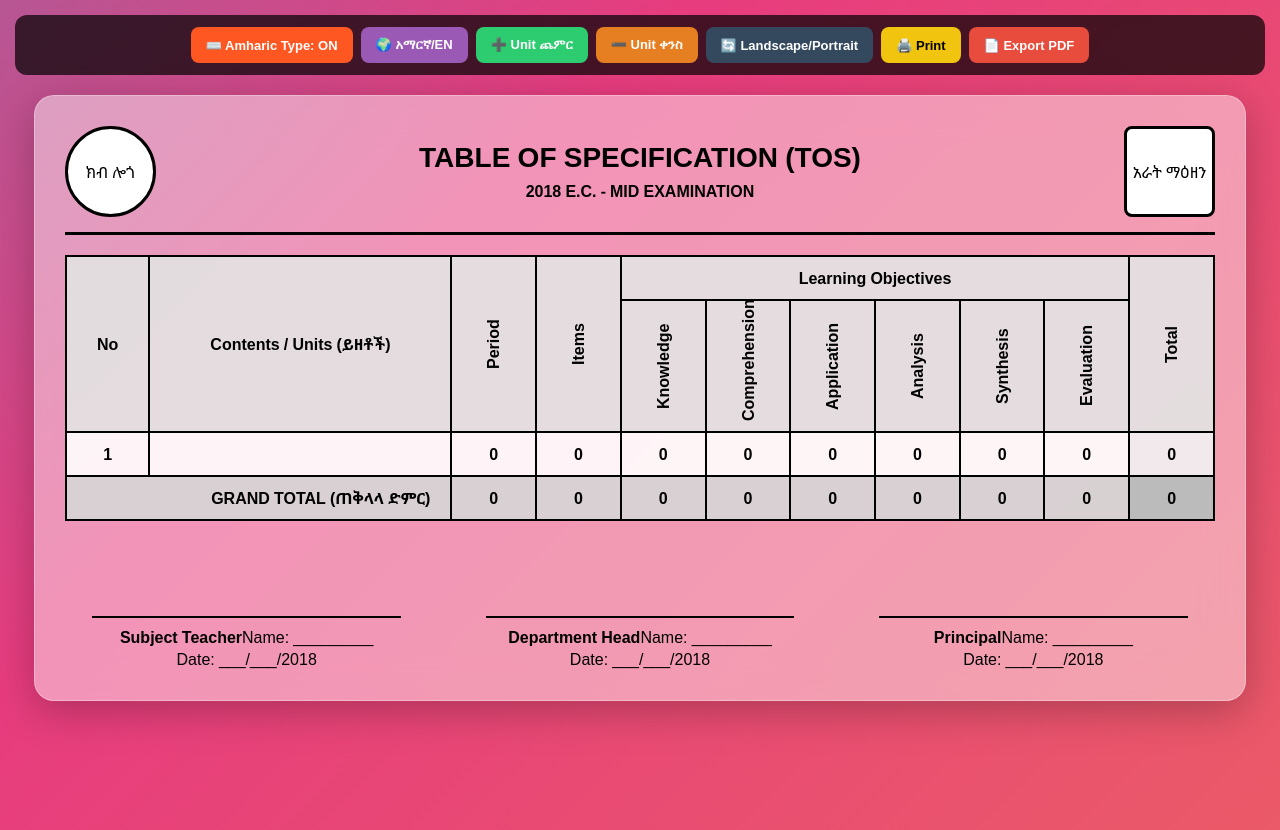
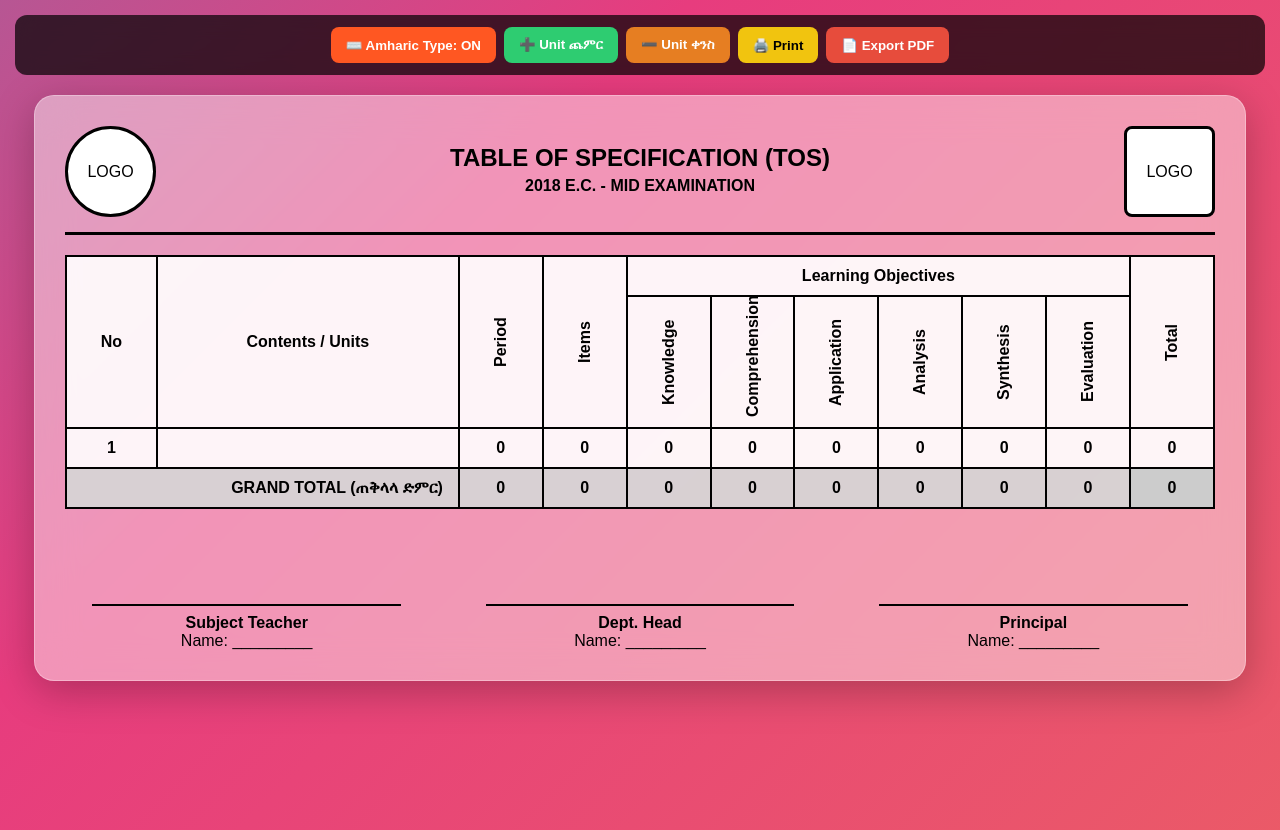
Before and after one commit to deduat12-dedu/dedu, a plain HTML site: page index.html in a window 1280 px wide. Both pictures are taken after a click on the button "⌨️ Amharic Type: OFF". Drawn offline with Linux system fonts and the light colour scheme.

Commit message:
Update index.html

```diff
--- a/index.html
+++ b/index.html
@@ -3,37 +3,28 @@
 <head>
     <meta charset="UTF-8">
     <meta name="viewport" content="width=device-width, initial-scale=1.0">
-    <title>Ultimate TOS - With Amharic Input</title>
+    <title>Professional TOS - Amharic Typing Edition</title>
     <script src="https://cdnjs.cloudflare.com/ajax/libs/html2pdf.js/0.10.1/html2pdf.bundle.min.js"></script>
     <style>
-        /* 1. Animated Gradient Background */
         body {
             margin: 0; padding: 15px;
-            font-family: 'Nyala', 'Abyssinica SIL', 'Noto Sans Ethiopic', sans-serif;
+            font-family: 'Nyala', 'Abyssinica SIL', sans-serif;
             background: linear-gradient(-45deg, #ee7752, #e73c7e, #23a6d5, #23d5ab);
             background-size: 400% 400%;
             animation: gradientBG 15s ease infinite;
             min-height: 100vh;
         }
+        @keyframes gradientBG { 0% { background-position: 0% 50%; } 50% { background-position: 100% 50%; } 100% { background-position: 0% 50%; } }
 
-        @keyframes gradientBG {
-            0% { background-position: 0% 50%; }
-            50% { background-position: 100% 50%; }
-            100% { background-position: 0% 50%; }
-        }
-
-        /* 2. Glassmorphism Design */
         .glass-container {
             width: 95%; max-width: 1150px; margin: 20px auto;
             background: rgba(255, 255, 255, 0.45);
-            backdrop-filter: blur(20px);
-            -webkit-backdrop-filter: blur(20px);
+            backdrop-filter: blur(20px); -webkit-backdrop-filter: blur(20px);
             padding: 30px; border-radius: 20px;
             box-shadow: 0 10px 40px rgba(0,0,0,0.25);
             border: 1px solid rgba(255, 255, 255, 0.3);
             overflow-x: auto;
         }
-
         .portrait-mode { max-width: 850px; }
 
         .btns-top {
@@ -41,127 +32,116 @@
             display: flex; gap: 8px; justify-content: center; flex-wrap: wrap;
             backdrop-filter: blur(10px); position: sticky; top: 10px; z-index: 1000;
         }
+        button { padding: 10px 15px; cursor: pointer; border: none; border-radius: 8px; font-weight: bold; color: white; transition: 0.3s; }
+        .btn-kb { background: #00bcd4; }
+        .btn-add { background: #2ecc71; }
+        .btn-rem { background: #e67e22; }
+        .btn-pdf { background: #e74c3c; }
+        .btn-print { background: #f1c40f; color: black; }
 
-        button { padding: 10px 15px; cursor: pointer; border: none; border-radius: 8px; font-weight: bold; font-size: 13px; color: white; transition: 0.3s; }
-        .btn-add { background: #2ecc71; } .btn-rem { background: #e67e22; }
-        .btn-orient { background: #34495e; } .btn-pdf { background: #e74c3c; }
-        .btn-lang { background: #9b59b6; } .btn-print { background: #f1c40f; color: black; }
-        /* አዲሱ የኪቦርድ ቁልፍ */
-        .btn-kb { background: #00bcd4; }
-
-        /* Header Layout */
-        .header-section { display: flex; align-items: center; justify-content: space-between; margin-bottom: 20px; border-bottom: 3.5px solid #000; padding-bottom: 15px; }
-        .left-logo, .right-logo { width: 85px; height: 85px; border: 3px solid #000; background: white; position: relative; display: flex; align-items: center; justify-content: center; overflow: hidden; }
-        .left-logo { border-radius: 50%; } .right-logo { border-radius: 8px; }
-        input[type="file"] { position: absolute; opacity: 0; width: 100%; height: 100%; cursor: pointer; }
-        .logo-img { width: 100%; height: 100%; object-fit: cover; display: none; }
-
-        /* Table Design */
         table { width: 100%; border-collapse: collapse; background: rgba(255, 255, 255, 0.9); min-width: 900px; }
         th, td { border: 2.5px solid #000; padding: 10px; text-align: center; font-weight: bold; color: #000; }
-        th { background: rgba(0, 0, 0, 0.1); }
         .v-text { writing-mode: vertical-rl; transform: rotate(180deg); height: 110px; }
         .total-row { background: rgba(0, 0, 0, 0.15); }
-        [contenteditable="true"]:focus { background: rgba(255, 255, 0, 0.3); outline: none; border: 1px dashed blue; }
+        [contenteditable="true"]:focus { background: rgba(255, 255, 0, 0.3); outline: 2px solid blue; }
 
-        /* Footer Signatures */
-        .sigs-footer { display: flex; justify-content: space-between; margin-top: 50px; flex-wrap: wrap; gap: 30px; }
-        .sig-box { flex: 1; min-width: 250px; text-align: center; }
+        .sigs-footer { display: flex; justify-content: space-between; margin-top: 50px; gap: 30px; }
+        .sig-box { flex: 1; text-align: center; }
         .sig-line { border-top: 2.5px solid #000; margin-top: 45px; margin-bottom: 8px; width: 85%; margin-left: auto; margin-right: auto; }
 
-        @media print {
-            body { background: white !important; }
-            .btns-top { display: none !important; }
-            .glass-container { background: white !important; box-shadow: none; border: none; padding: 0; backdrop-filter: none; }
-        }
+        @media print { .btns-top { display: none; } .glass-container { background: white; box-shadow: none; border: none; } }
     </style>
 </head>
 <body>
 
 <div class="btns-top">
-    <button class="btn-kb" onclick="toggleKB()">⌨️ Amharic Type: OFF</button>
-    <button class="btn-lang" onclick="changeLang()">🌍 አማርኛ/EN</button>
+    <button class="btn-kb" id="kbBtn" onclick="toggleKB()">⌨️ Amharic Type: OFF</button>
     <button class="btn-add" onclick="addRow()">➕ Unit ጨምር</button>
     <button class="btn-rem" onclick="removeRow()">➖ Unit ቀንስ</button>
-    <button class="btn-orient" onclick="toggleOrientation()">🔄 Landscape/Portrait</button>
     <button class="btn-print" onclick="window.print()">🖨️ Print</button>
     <button class="btn-pdf" onclick="pdf()">📄 Export PDF</button>
 </div>
 
 <div class="glass-container" id="main-content">
-    <div class="header-section">
-        <div class="left-logo"><span>ክብ ሎጎ</span><input type="file" onchange="showImg(this, 'l-img')"><img id="l-img" class="logo-img"></div>
-        <div style="text-align: center; flex-grow: 1;">
-            <h2 id="h-title" contenteditable="true" style="margin:0; font-size: 28px;">TABLE OF SPECIFICATION (TOS)</h2>
-            <h4 id="h-sub" contenteditable="true" style="margin:5px 0;">2018 E.C. - MID EXAMINATION</h4>
+    <div style="display: flex; align-items: center; justify-content: space-between; margin-bottom: 20px; border-bottom: 3.5px solid #000; padding-bottom: 15px;">
+        <div style="width: 85px; height: 85px; border: 3px solid #000; border-radius: 50%; display: flex; align-items: center; justify-content: center; position: relative; background: #fff;">
+            <span>LOGO</span><input type="file" style="position:absolute; opacity:0;" onchange="showImg(this, 'l-img')"><img id="l-img" style="width:100%; height:100%; object-fit:cover; display:none; border-radius:50%;">
         </div>
-        <div class="right-logo"><span>አራት ማዕዘን</span><input type="file" onchange="showImg(this, 'r-img')"><img id="r-img" class="logo-img"></div>
+        <div style="text-align: center;">
+            <h2 contenteditable="true" style="margin:0;">TABLE OF SPECIFICATION (TOS)</h2>
+            <h4 contenteditable="true" style="margin:5px 0;">2018 E.C. - MID EXAMINATION</h4>
+        </div>
+        <div style="width: 85px; height: 85px; border: 3px solid #000; border-radius: 8px; display: flex; align-items: center; justify-content: center; position: relative; background: #fff;">
+            <span>LOGO</span><input type="file" style="position:absolute; opacity:0;" onchange="showImg(this, 'r-img')"><img id="r-img" style="width:100%; height:100%; object-fit:cover; display:none;">
+        </div>
     </div>
 
     <table id="tos-table">
         <thead>
             <tr>
-                <th rowspan="2" id="h-no">No</th>
-                <th rowspan="2" style="width: 280px;" id="h-con">Contents / Units (ይዘቶች)</th>
-                <th rowspan="2" class="v-text" id="h-per">Period</th>
-                <th rowspan="2" class="v-text" id="h-itm">Items</th>
-                <th colspan="6" id="h-obj">Learning Objectives</th>
-                <th rowspan="2" class="v-text" id="h-tot">Total</th>
+                <th rowspan="2">No</th><th rowspan="2" style="width: 280px;">Contents / Units</th>
+                <th rowspan="2" class="v-text">Period</th><th rowspan="2" class="v-text">Items</th>
+                <th colspan="6">Learning Objectives</th><th rowspan="2" class="v-text">Total</th>
             </tr>
             <tr>
-                <th class="v-text" id="o1">Knowledge</th><th class="v-text" id="o2">Comprehension</th>
-                <th class="v-text" id="o3">Application</th><th class="v-text" id="o4">Analysis</th>
-                <th class="v-text" id="o5">Synthesis</th><th class="v-text" id="o6">Evaluation</th>
+                <th class="v-text">Knowledge</th><th class="v-text">Comprehension</th>
+                <th class="v-text">Application</th><th class="v-text">Analysis</th>
+                <th class="v-text">Synthesis</th><th class="v-text">Evaluation</th>
             </tr>
         </thead>
         <tbody id="tbody">
             <tr>
-                <td>1</td><td contenteditable="true" style="text-align:left"></td>
+                <td>1</td><td contenteditable="true" onkeydown="handleAmharic(event)" style="text-align:left"></td>
                 <td contenteditable="true" oninput="calc()">0</td><td contenteditable="true" oninput="calc()">0</td>
                 <td contenteditable="true" oninput="calc()">0</td><td contenteditable="true" oninput="calc()">0</td>
                 <td contenteditable="true" oninput="calc()">0</td><td contenteditable="true" oninput="calc()">0</td>
                 <td contenteditable="true" oninput="calc()">0</td><td contenteditable="true" oninput="calc()">0</td>
-                <td style="background:rgba(0,0,0,0.05)">0</td>
+                <td>0</td>
             </tr>
         </tbody>
         <tfoot>
             <tr class="total-row">
-                <td colspan="2" id="h-grand" style="text-align: right; padding-right: 20px;">GRAND TOTAL (ጠቅላላ ድምር)</td>
+                <td colspan="2" style="text-align: right; padding-right:15px;">GRAND TOTAL (ጠቅላላ ድምር)</td>
                 <td id="t-per">0</td><td id="t-itm">0</td>
                 <td id="t-o1">0</td><td id="t-o2">0</td><td id="t-o3">0</td>
                 <td id="t-o4">0</td><td id="t-o5">0</td><td id="t-o6">0</td>
-                <td id="t-grand" style="background: #bbb;">0</td>
+                <td id="t-grand" style="background:#ccc;">0</td>
             </tr>
         </tfoot>
     </table>
 
     <div class="sigs-footer">
-        <div class="sig-box"><div class="sig-line"></div><b id="s1">Subject Teacher</b><span contenteditable="true">Name: _________</span><br><span contenteditable="true">Date: ___/___/2018</span></div>
-        <div class="sig-box"><div class="sig-line"></div><b id="s2">Department Head</b><span contenteditable="true">Name: _________</span><br><span contenteditable="true">Date: ___/___/2018</span></div>
-        <div class="sig-box"><div class="sig-line"></div><b id="s3">Principal</b><span contenteditable="true">Name: _________</span><br><span contenteditable="true">Date: ___/___/2018</span></div>
+        <div class="sig-box"><div class="sig-line"></div><b>Subject Teacher</b><br><span contenteditable="true">Name: _________</span></div>
+        <div class="sig-box"><div class="sig-line"></div><b>Dept. Head</b><br><span contenteditable="true">Name: _________</span></div>
+        <div class="sig-box"><div class="sig-line"></div><b>Principal</b><br><span contenteditable="true">Name: _________</span></div>
     </div>
 </div>
 
 <script>
-    let isAm = false;
-    let isLandscape = true;
-    let amHaricInput = false;
+    let amInput = false;
+    function toggleKB() {
+        amInput = !amInput;
+        document.getElementById('kbBtn').innerText = amInput ? "⌨️ Amharic Type: ON" : "⌨️ Amharic Type: OFF";
+        document.getElementById('kbBtn').style.background = amInput ? "#ff5722" : "#00bcd4";
+    }
 
-    // ኪቦርድ ለማብራት
-    function toggleKB() {
-        amHaricInput = !amHaricInput;
-        const btn = document.querySelector('.btn-kb');
-        btn.innerText = amHaricInput ? "⌨️ Amharic Type: ON" : "⌨️ Amharic Type: OFF";
-        btn.style.background = amHaricInput ? "#ff5722" : "#00bcd4";
+    // Basic Amharic Typing Logic
+    const translit = {"s":"ሰ","l":"ለ","h":"ሀ","m":"መ","r":"ረ","q":"ቀ","b":"በ","t":"ተ","n":"ነ","k":"ከ","w":"ወ","z":"ዘ","y":"የ","d":"ደ","g":"ገ"};
+    function handleAmharic(e) {
+        if (!amInput) return;
+        if (translit[e.key.toLowerCase()]) {
+            e.preventDefault();
+            document.execCommand('insertText', false, translit[e.key.toLowerCase()]);
+        }
     }
 
     function addRow() {
         let b = document.getElementById('tbody');
         let r = b.insertRow();
-        r.innerHTML = `<td>${b.rows.length}</td><td contenteditable="true" style="text-align:left"></td>
+        r.innerHTML = `<td>${b.rows.length}</td><td contenteditable="true" onkeydown="handleAmharic(event)" style="text-align:left"></td>
             <td contenteditable="true" oninput="calc()">0</td><td contenteditable="true" oninput="calc()">0</td>
             ${'<td contenteditable="true" oninput="calc()">0</td>'.repeat(6)}
-            <td style="background:rgba(0,0,0,0.05)">0</td>`;
+            <td>0</td>`;
         calc();
     }
 
@@ -177,9 +157,8 @@
         rows.forEach(r => {
             let rowSum = 0;
             for(let i=4; i<=9; i++) {
-                let val = Number(r.cells[i].innerText) || 0;
-                rowSum += val;
-                colTotals[i-2] += val;
+                let v = Number(r.cells[i].innerText) || 0;
+                rowSum += v; colTotals[i-2] += v;
             }
             r.cells[10].innerText = rowSum;
             colTotals[8] += rowSum;
@@ -192,45 +171,18 @@
         document.getElementById('t-grand').innerText = colTotals[8];
     }
 
-    function toggleOrientation() {
-        const c = document.querySelector('.glass-container');
-        isLandscape = !isLandscape;
-        isLandscape ? c.classList.remove('portrait-mode') : c.classList.add('portrait-mode');
-    }
-
-    function changeLang() {
-        isAm = !isAm;
-        const keys = {
-            'h-no': isAm ? "ተ.ቁ" : "No",
-            'h-con': isAm ? "ይዘቶች / ክፍሎች" : "Contents / Units",
-            'h-per': isAm ? "ክፍለ-ጊዜ" : "Period",
-            'h-itm': isAm ? "ጥያቄ ብዛት" : "Items",
-            'h-obj': isAm ? "የትምህርት ዓላማዎች" : "Learning Objectives",
-            'h-tot': isAm ? "ድምር" : "Total",
-            'h-grand': isAm ? "ጠቅላላ ድምር" : "GRAND TOTAL",
-            's1': isAm ? "የክፍሉ መምህር" : "Subject Teacher",
-            's2': isAm ? "የክፍል ኃላፊ" : "Department Head",
-            's3': isAm ? "ርዕሰ መምህር" : "Principal"
-        };
-        for (let id in keys) document.getElementById(id).innerText = keys[id];
-    }
-
     function showImg(input, id) {
         if (input.files && input.files[0]) {
-            let r = new FileReader();
-            r.onload = e => {
-                let img = document.getElementById(id);
-                img.src = e.target.result; img.style.display = 'block';
-                input.previousElementSibling.style.display = 'none';
-            };
-            r.readAsDataURL(input.files[0]);
+            let reader = new FileReader();
+            reader.onload = e => { let img = document.getElementById(id); img.src = e.target.result; img.style.display = 'block'; input.parentElement.querySelector('span').style.display = 'none'; };
+            reader.readAsDataURL(input.files[0]);
         }
     }
 
     function pdf() {
         html2pdf().from(document.getElementById('main-content')).set({
-            margin: 5, filename: 'TOS_Report.pdf',
-            jsPDF: { unit: 'mm', format: 'a4', orientation: isLandscape ? 'landscape' : 'portrait' }
+            margin: 5, filename: 'TOS_Final.pdf',
+            jsPDF: { unit: 'mm', format: 'a4', orientation: 'landscape' }
         }).save();
     }
 </script>
```
